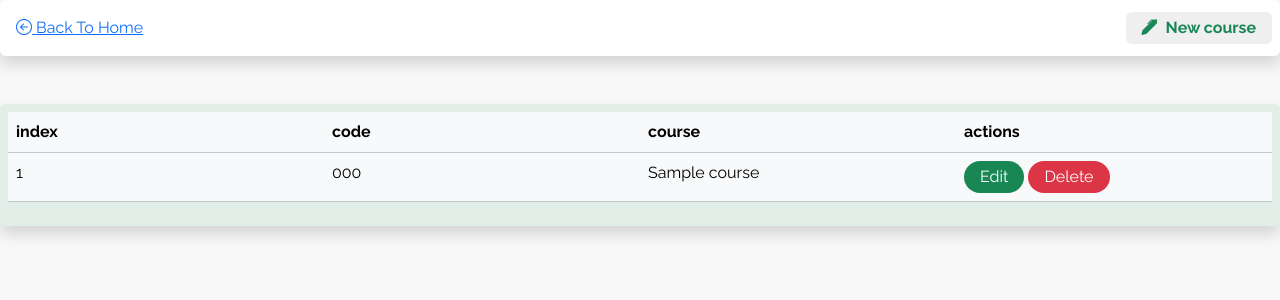
After one commit to Dev-Tonia/school-lms, a PHP site: template App/views/admin/courses.view.php in a window 1280 px wide. The commit adds this page. Shown: the top 300 px of the page. Run offline with PHP 8.4, Linux system fonts and the light colour scheme; the template is opened without the code that fills it: most values are stand-ins (such as "Sample title", 1, 10 or a date in 2020); a stand-in replaces the project's code that opens the database connection.

Commit message:
implemented the admin to see and add classes and courses

```diff
--- /dev/null
+++ b/App/views/admin/courses.view.php
@@ -0,0 +1,109 @@
+<?php loadPartial('layout') ?>
+
+
+
+<div class="rounded shadow bg-white p-2">
+    <div class="d-flex justify-content-between align-items-center">
+        <a class="block p-2 text-primary" href="/">
+            <i class="bi bi-arrow-left-circle"></i>
+            Back To Home
+        </a>
+        <!-- Button trigger modal -->
+        <button type="button" class="text-white rounded border-0 d-inline-block py-1 px-3 btn-outline-warning d-inline-block" data-bs-toggle="modal" data-bs-target="#exampleModal">
+            <div class=" d-flex  align-items-center text-success fw-bold ">
+                <div class="pe-2">
+                    <i class="bi bi-pen-fill fs-6"></i>
+                </div>
+                <span class=" "> New course </span>
+            </div>
+
+        </button>
+        <!-- <div class="border border-warning border-2 rounded d-inline-block py-1 px-3">
+            <a class=" d-flex  align-items-center text-success fw-bold text-decoration-none" href="/admin/create">
+                <div class="pe-2">
+                    <i class="bi bi-pen-fill fs-6"></i>
+                </div>
+                <span class=" "> New Assignment </span>
+            </a>
+        </div> -->
+    </div>
+</div>
+<section class=" px-2 py-2 shadow my-5 table-responsive rounded bg-success bg-opacity-10">
+
+    <table class="table table-light">
+        <thead>
+            <tr>
+                <th style="white-space: nowrap;" scope="col">index</th>
+                <th style="white-space: nowrap;" scope="col">code</th>
+
+                <th style="white-space: nowrap;" scope="col">course</th>
+
+                <th style="white-space: nowrap;" scope="col">actions</th>
+
+            </tr>
+        </thead>
+        <tbody>
+            <?php foreach ($courses as $index => $class) : ?>
+                <tr>
+
+                    <td style="white-space: nowrap;" class="w-25"> <?= $index + 1 ?> </td>
+                    <td style="white-space: nowrap;" class="w-25"> <?= $class->course_code ?> </td>
+
+                    <td style="white-space: nowrap;" class="w-25"> <?= $class->course_name ?> </td>
+
+                    <td class="w-25 gap-1" style="white-space: nowrap;">
+                        <span class="bg-success rounded-pill d-inline-block py-1 px-3"><a href="" class="text-white text-decoration-none">Edit</a></span>
+
+                        <span class="bg-danger text-white rounded-pill d-inline-block py-1 px-3"><a href="" class="text-white text-decoration-none">
+                                Delete</a></span>
+                    </td>
+
+                </tr>
+            <?php endforeach; ?>
+        </tbody>
+    </table>
+
+</section>
+
+<!-- Modal For Adding class detail -->
+<div class="modal fade" id="exampleModal" tabindex="-1" aria-labelledby="exampleModalLabel" aria-hidden="true">
+    <div class="modal-dialog d-flex align-items-center justify-content-center" style="min-height: 80vh;">
+        <div class="modal-content ">
+            <div class="modal-header align-items-start">
+                <div class="modal-title" id="exampleModalLabel">
+                    <h1 class="fs-5">Add New Course</h1>
+                </div>
+                <button type="button" class="btn-close" data-bs-dismiss="modal" aria-label="Close"></button>
+            </div>
+            <div class="modal-body">
+                <form method="POST" action="/admin/courses">
+                    <div class="mb-3">
+                        <label for="course" class="form-label mb-1 fw-medium">
+                            New course
+                        </label>
+                        <input type="text" required id="course" name="course" class="form-control" placeholder="Gns 101" />
+                    </div>
+                    <div class="mb-3">
+                        <label for="code" class="form-label mb-1 fw-medium">
+                            Course code
+                        </label>
+                        <input type="text" required id="code" name="code" class="form-control" placeholder="Gns 101" />
+                    </div>
+                    <button type="submit" class="justify-content-center btn btn-warning w-100 mt-3 d-flex align-items-center fw-bolder shadow " data-bs-dismiss="modal">
+                        <span class="text-white">Add course</span>
+                    </button>
+                </form>
+            </div>
+            <!-- <div class="modal-footer">
+                </div>  <button type="button" class="btn btn-secondary" data-bs-dismiss="modal">
+                    Close
+                </button>
+            </div> -->
+        </div>
+    </div>
+</div>
+</div>
+<?php
+loadPartial('layout-footer');
+loadPartial('footer');
+?>
```
Also changed, not shown: App/controllers/AdminController.php (added, +69 -0 lines), App/views/admin/classes.view.php (added, +99 -0 lines), App/views/partials/sidebar.php (+27 -0 lines), routes.php (+14 -7 lines), App/views/admin/students.view.php (added).
